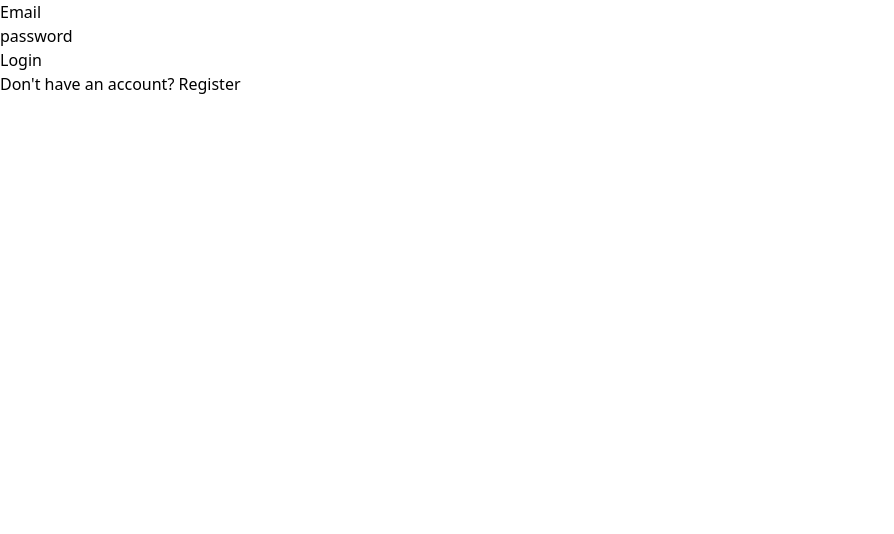
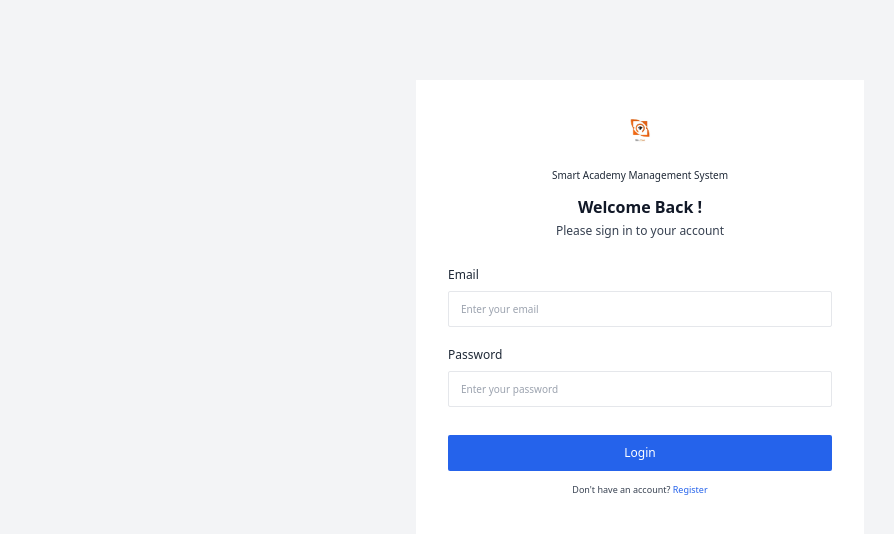
Before and after one commit to ouma-cmd/EduCore-fill-rouge, a React app in the folder frontend/: page /login in a window 1280 px wide. Shown: the top 534 px of the page, without its empty margins (0-894 px from the left). Built offline with nearby package versions, Linux system fonts and the light colour scheme; the HTML template or start-up script is replaced by a standard one.

Commit message:
modiffier les componenet et router

```diff
--- a/frontend/src/features/auth/components/LoginForm.jsx
+++ b/frontend/src/features/auth/components/LoginForm.jsx
@@ -1,5 +1,6 @@
 import { useState } from "react";
 import loginAxios from "../../../services/axion";
+import logo from "../../../assets/Educore.png";
 
 function LoginForm() {
   const [email, setEmail] = useState("");
@@ -16,24 +17,75 @@ function LoginForm() {
     loginAxios(email, pass);
   }
   return (
-    <div>
-      <form onSubmit={handlSubmit}>
-        <div>
-          <label>Email</label>
-          <input type="email" value={email} onChange={handlchangeEmail} />
+    <div className=" bg-gray-100 min-h-screen flex justify-center ">
+      <form
+        onSubmit={handlSubmit}
+        className="w-full max-w-md bg-white   px-8 py-6 m-20"
+      >
+        {/* Logo */}
+        <div className="flex justify-center mb-4">
+          <img src={logo}  alt="Logo" className="w-12 h-12 object-contain" />
         </div>
-        <div>
-          <label>password</label>
-          <input type="password" value={pass} onChange={handlchangePass} />
+
+        {/* System name */}
+        <p className="text-center text-[10px] text-gray-800 mb-3">
+          Smart Academy Management System
+        </p>
+
+        {/* Title */}
+        <h1 className="text-center text-base font-bold text-gray-900">
+          Welcome Back !
+        </h1>
+
+        <p className="text-center text-xs text-gray-700 mt-1 mb-7">
+          Please sign in to your account
+        </p>
+
+        {/* Email */}
+        <div className="mb-5">
+          <label className="block text-xs font-medium text-gray-800 mb-2">
+            Email
+          </label>
+
+          <input
+            type="email"
+            value={email}
+            onChange={handlchangeEmail}
+            placeholder="Enter your email"
+            className="w-full h-9 px-3 text-[10px] border border-gray-200 rounded-sm outline-none focus:border-blue-500"
+          />
         </div>
-        <div>
-          <button>Login</button>
+
+        {/* Password */}
+        <div className="mb-7">
+          <label className="block text-xs font-medium text-gray-800 mb-2">
+            Password
+          </label>
+
+          <input
+            type="password"
+            value={pass}
+            onChange={handlchangePass}
+            placeholder="Enter your password"
+            className="w-full h-9 px-3 text-[10px] border border-gray-200 rounded-sm outline-none focus:border-blue-500"
+          />
         </div>
-        <div>
-          <p>
-            Don't have an account? <span>Register</span>
-          </p>
-        </div>
+
+        {/* Login button */}
+        <button
+          type="submit"
+          className="w-full h-9 bg-blue-600 text-white text-xs rounded-sm hover:bg-blue-700 transition"
+        >
+          Login
+        </button>
+
+        {/* Register */}
+        <p className="text-center text-[9px] text-gray-700 mt-3">
+          Don't have an account?{" "}
+          <span className="text-blue-600 cursor-pointer hover:underline">
+            Register
+          </span>
+        </p>
       </form>
     </div>
   );
```
Also changed, not shown: frontend/src/assets/Educore.png (added).
